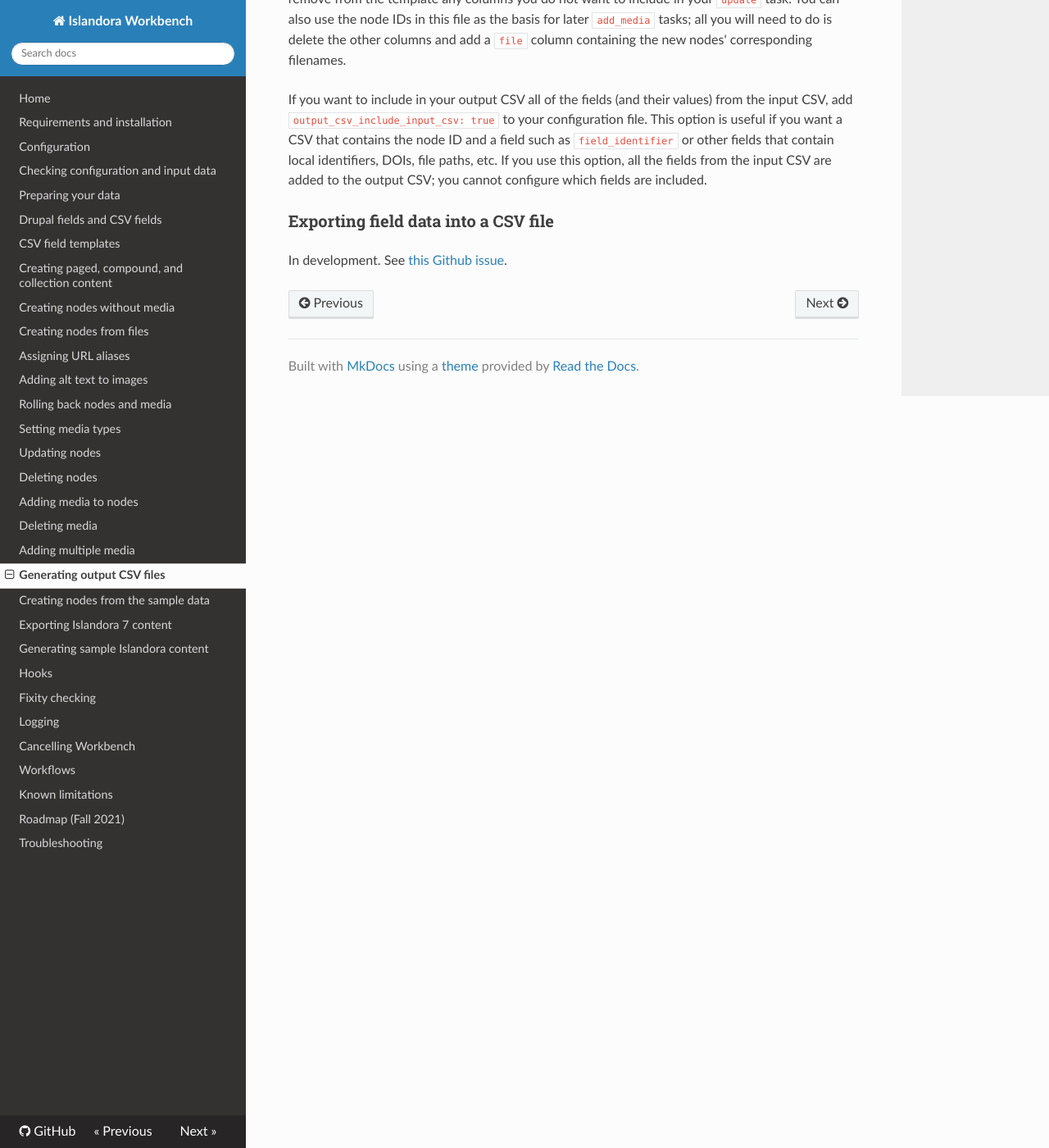
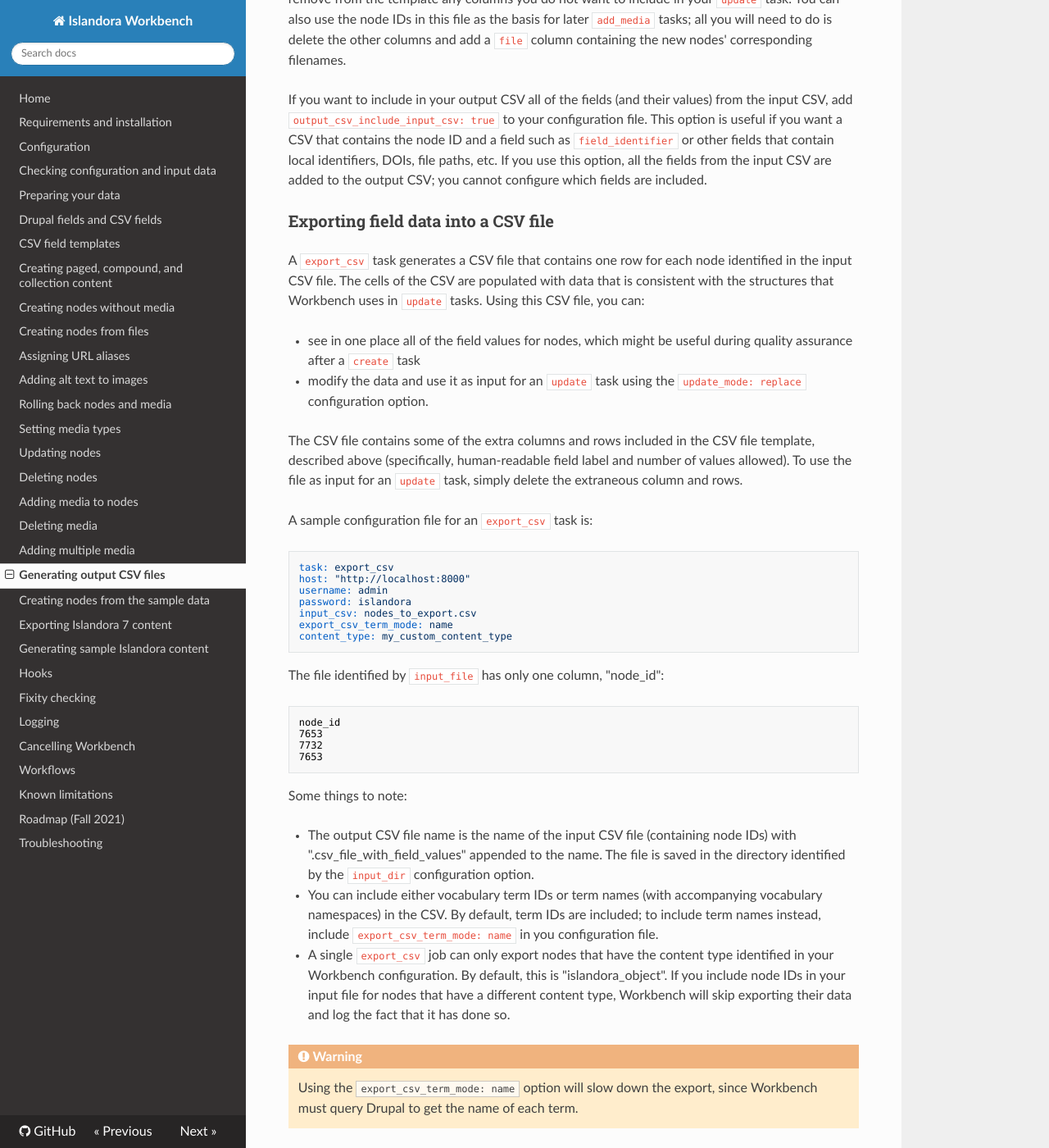
Before and after one commit to mjordan/islandora_workbench_docs, an MkDocs documentation site: the page built from docs/output_csv.md, in a window 1280 px wide and 1400 px high, scrolled down 1826 px. Shown: the whole window at 82% size. Built offline with MkDocs 1.6.1, drawn with Linux system fonts in a browser that asks for light colours; nearby versions of some CDN libraries; old or Windows-style settings are respelled for this version of MkDocs.

Commit message:
Cleanup on exporting CSV docs.

````diff
--- a/docs/output_csv.md
+++ b/docs/output_csv.md
@@ -49,4 +49,39 @@ If you want to include in your output CSV all of the fields (and their values) f
 
 ### Exporting field data into a CSV file
 
-In development. See [this Github issue](https://github.com/mjordan/islandora_workbench/issues/425).
+A `export_csv` task generates a CSV file that contains one row for each node identified in the input CSV file. The cells of the CSV are populated with data that is consistent with the structures that Workbench uses in `update` tasks. Using this CSV file, you can:
+
+* see in one place all of the field values for nodes, which might be useful during quality assurance after a `create` task
+* modify the data and use it as input for an `update` task using the `update_mode: replace` configuration option.
+
+The CSV file contains some of the extra columns and rows included in the CSV file template, described above (specifically, human-readable field label and number of values allowed). To use the file as input for an `update` task, simply delete the extraneous column and rows.
+
+A sample configuration file for an `export_csv` task is:
+
+```yaml
+task: export_csv
+host: "http://localhost:8000"
+username: admin
+password: islandora
+input_csv: nodes_to_export.csv
+export_csv_term_mode: name
+content_type: my_custom_content_type
+```
+
+The file identified by `input_file` has only one column, "node_id":
+
+```text
+node_id
+7653
+7732
+7653
+```
+
+Some things to note:
+
+* The output CSV file name is the name of the input CSV file (containing node IDs) with ".csv_file_with_field_values" appended to the name. The file is saved in the directory identified by the `input_dir` configuration option.
+* You can include either vocabulary term IDs or term names (with accompanying vocabulary namespaces) in the CSV. By default, term IDs are included; to include term names instead, include `export_csv_term_mode: name` in you configuration file.
+* A single `export_csv` job can only export nodes that have the content type identified in your Workbench configuration. By default, this is "islandora_object". If you include node IDs in your input file for nodes that have a different content type, Workbench will skip exporting their data and log the fact that it has done so.
+
+!!! warning
+    Using the `export_csv_term_mode: name` option will slow down the export, since Workbench must query Drupal to get the name of each term.
````
Also changed, not shown: docs/configuration.md (+2 -1 lines), docs/fields.md (+1 -1 lines), site/configuration/index.html, site/index.html, site/output_csv/index.html.
